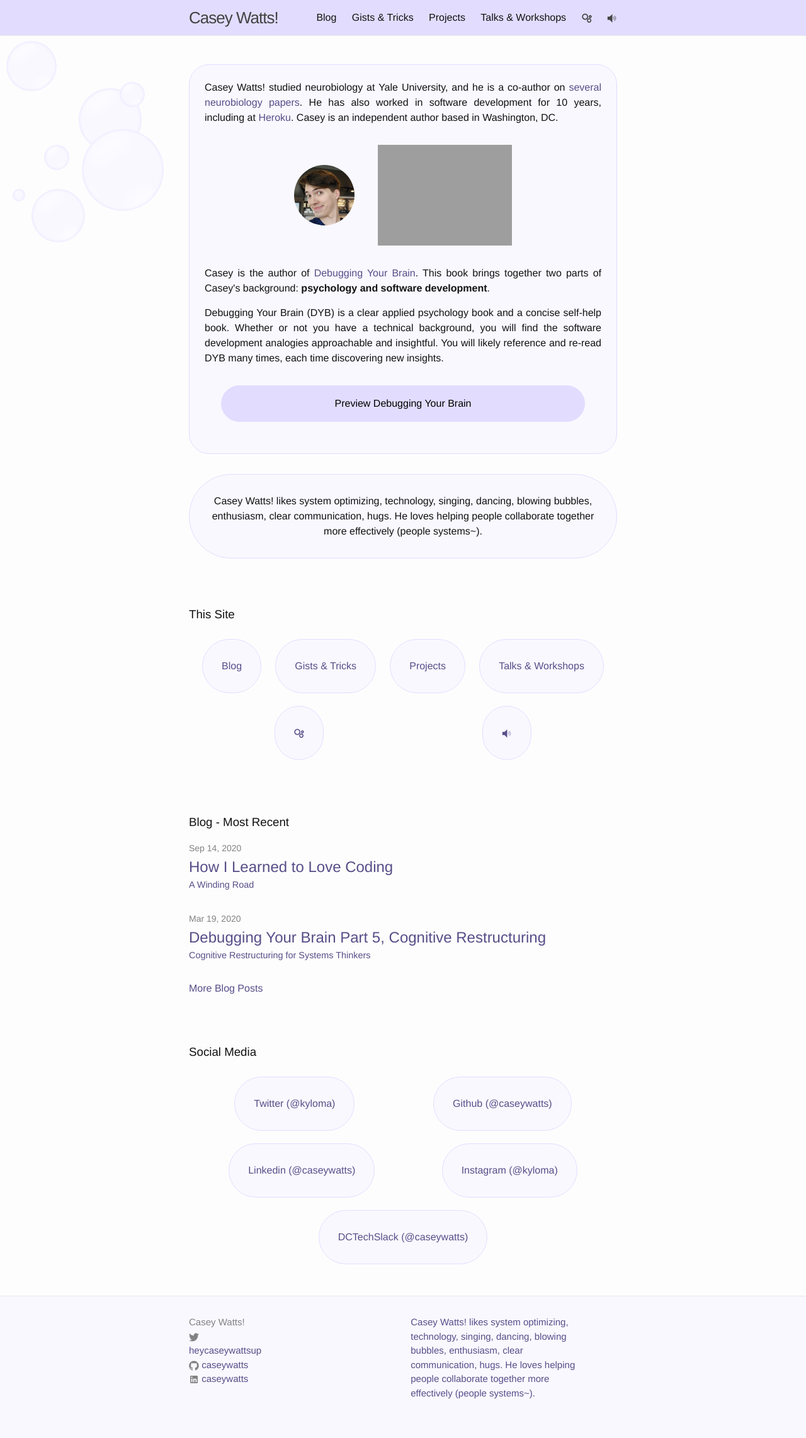
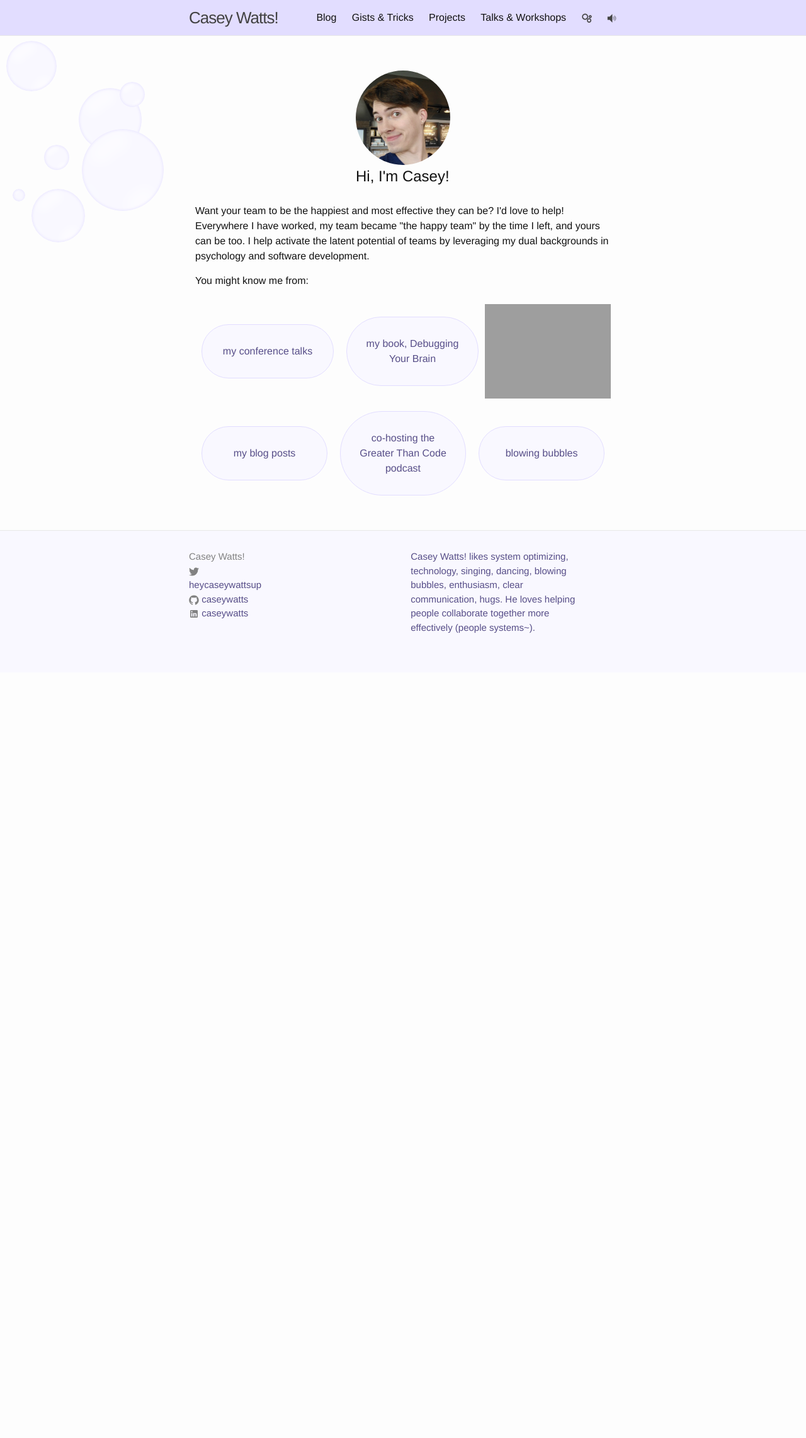
Before and after one commit to caseywatts/caseywatts.github.io, a Jekyll site: the page built from index.html, in a window 1280 px wide. Shown: the whole page at 63% size. Built offline with Jekyll 4.4.1, drawn with Linux system fonts in a browser that asks for light colours; after the commit the page ends 1068 px from its top, so only the background shows below that.

Commit message:
edit splash page to be the new one; move it into index.html

```diff
--- a/_sass/_custom.scss
+++ b/_sass/_custom.scss
@@ -118,9 +118,9 @@ $mobile: new-breakpoint(max-width 500px 12);
   background: #fff; // don't let the background be transparent
 }
 
-h2, h3, h4 {
-  margin-top: 75px;
-}
+// h2, h3, h4 {
+//   margin-top: 75px;
+// }
 
 .post-list {
   h2, h3, h4 {
@@ -144,7 +144,8 @@ h2, h3, h4 {
   margin: 10px;
   display: flex;
   flex-wrap: wrap;
-  justify-content: space-around;
+  justify-content: space-evenly;
+  align-items: center;
 }
 
 
--- a/index.html
+++ b/index.html
@@ -1,76 +1,32 @@
 ---
 layout: default
 ---
+<div class="some-section">
+<div>
+<img src="/headshot.jpg" height="150px" width="150px" style="border-radius: 100px;">
+<h2>Hi, I'm Casey!</h2>
+</div>
+</div>
 
-<div class="home">
-  {% include dyb_coming.html %}
-  <p class="description-well" style="margin-top: 2rem;">{{ site.description }}</p>
+<div class="some-section">
+<span>
+<p>Want your team to be the happiest and most effective they can be? I'd love to help! Everywhere I have worked, my team became "the happy team" by the time I left, and yours can be too. I help activate the latent potential of teams by leveraging my dual backgrounds in psychology and software development.</p>
+<p>You might know me from:</p>
+</span>
+</div>
 
-  <h3>This Site</h3>
-  <div class="some-section">
-    <a href="/blog.html">
-      <p class="bubble-link">Blog</p>
-    </a>
-    <a href="/gists-and-tricks.html">
-      <p class="bubble-link">Gists &amp; Tricks</p>
-    </a>
-    <a href="/projects.html">
-      <p class="bubble-link">Projects</p>
-    </a>
-    <a href="/talks-and-workshops.html">
-      <p class="bubble-link">Talks &amp; Workshops</p>
-    </a>
+<div class="some-section">
+<a class="bubble-link" href="https://www.youtube.com/watch?v=nj3IoW_rboE&list=PLsGBNq2i4TkLJUc2p5-p1T2LATcuP-Kx1">my conference talks</a>
+<a class="bubble-link" href="https://www.debuggingyourbrain.com">my book, Debugging Your Brain
+<a href="https://www.debuggingyourbrain.com"><img src="/assets/DYBCoverRGB@2x.jpg" height="150px;"></a>
+</a>
+</div>
+<div class="some-section">
+<a class="bubble-link" href="/blog">my blog posts</a>
+<a class="bubble-link" href="https://www.greaterthancode.com/hosts/casey-watts">co-hosting the Greater Than Code podcast</a>
+<a class="bubble-link" href="/bubbles">blowing bubbles</a>
+</div>
+<div>
+<h3></h3>
 
-    <a href="/bubbles.html">
-      <p class="bubble-link">
-        <span class="icon">
-          {% include bubbles.svg %}
-        </span>
-      </p>
-    </a>
-
-    <a href="/soundboard">
-      <p class="bubble-link">
-        <span class="icon">
-          {% include speaker.svg %}
-        </span>
-      </p>
-    </a>
-  </div>
-  <h3>Blog - Most Recent</h3>
-  <ul class="post-list">
-    {% for post in site.posts limit:2 %}
-      <li>
-        <span class="post-meta">{{ post.date | date: "%b %-d, %Y" }}</span>
-
-        <h2>
-          <a class="post-link" href="{{ post.url | prepend: site.baseurl }}">
-            {{ post.title }}
-            <div class="tagline">{{ post.tagline }}</div>
-          </a>
-        </h2>
-      </li>
-    {% endfor %}
-  </ul>
-  <a href="/blog.html">More Blog Posts</a>
-  <h3>Social Media</h3>
-  <div class="some-section">
-    <a href="http://twitter.com/kyloma">
-      <span class="icon  icon--github"></span>
-      <p class="bubble-link">Twitter (@kyloma)</p>
-    </a>
-    <a href="http://github.com/caseywatts">
-      <span class="icon  icon--github"></span>
-      <p class="bubble-link">Github (@caseywatts)</p>
-    </a>
-    <a href="https://www.linkedin.com/in/caseywatts">
-      <p class="bubble-link">Linkedin (@caseywatts)</p>
-    </a>
-    <a href="https://www.instagram.com/kyloma/">
-      <p class="bubble-link">Instagram (@kyloma)</p>
-    </a>
-    <a href="http://dctechslack.com/">
-      <p class="bubble-link">DCTechSlack (@caseywatts)</p>
-    </a>
-  </div>
 </div>
--- a/newsplash.html
+++ /dev/null
@@ -1,4 +0,0 @@
----
-layout: default
----
-<h2>Hello</h2>
```
Also changed, not shown: oldindex.html (added, +77 -0 lines).
